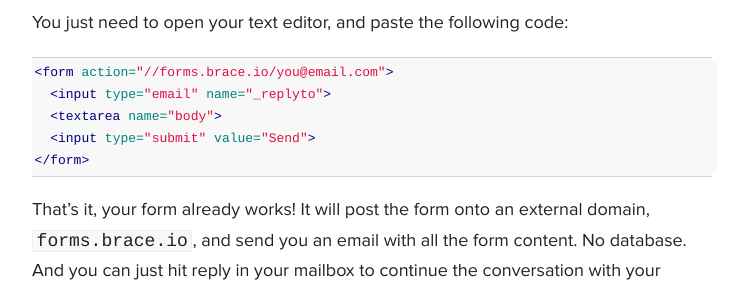
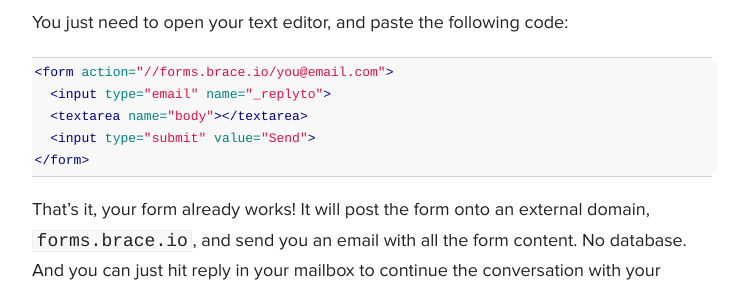
Before and after one commit to ssaunier/ssaunier.github.io, a Jekyll site: the page built from _posts/2014-04-15-you-do-not-need-a-database-for-your-contact-form.markdown, in a window 1280 px wide and 900 px high, scrolled down 1085 px. Shown: the part 151-444 px from the top of the window, without its empty margins (268-1011 px from the left). Built offline with Jekyll 4.4.1, drawn with Linux system fonts in a browser that asks for light colours; Markdown is read by kramdown in place of the engine named in the settings; comment, search, counter and statistics services are not loaded.

Commit message:
missing closing tag hag hag!

````diff
--- a/_posts/2014-04-15-you-do-not-need-a-database-for-your-contact-form.markdown
+++ b/_posts/2014-04-15-you-do-not-need-a-database-for-your-contact-form.markdown
@@ -34,7 +34,7 @@
 ```html
 <form action="//forms.brace.io/you@email.com">
   <input type="email" name="_replyto">
-  <textarea name="body">
+  <textarea name="body"></textarea>
   <input type="submit" value="Send">
 </form>
 ```
````
